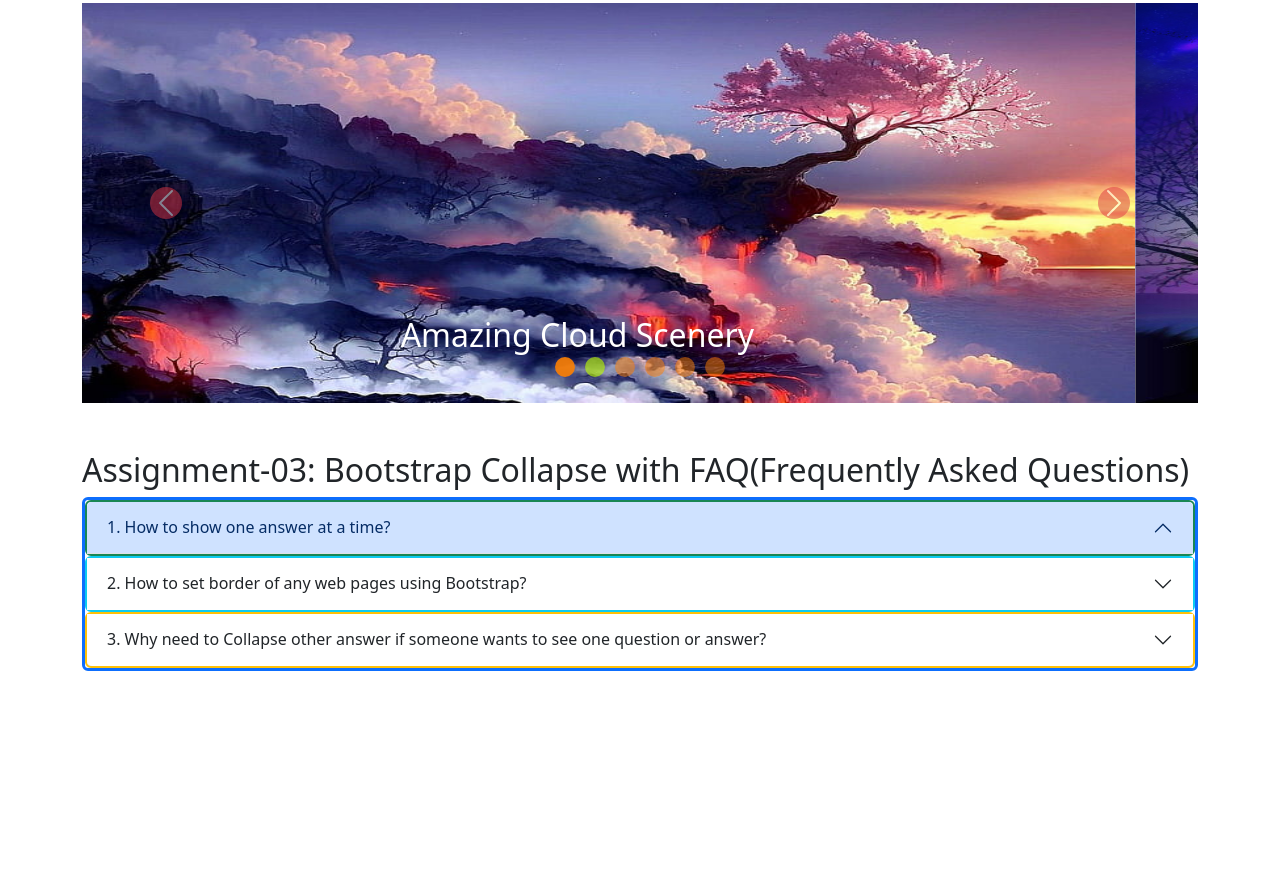
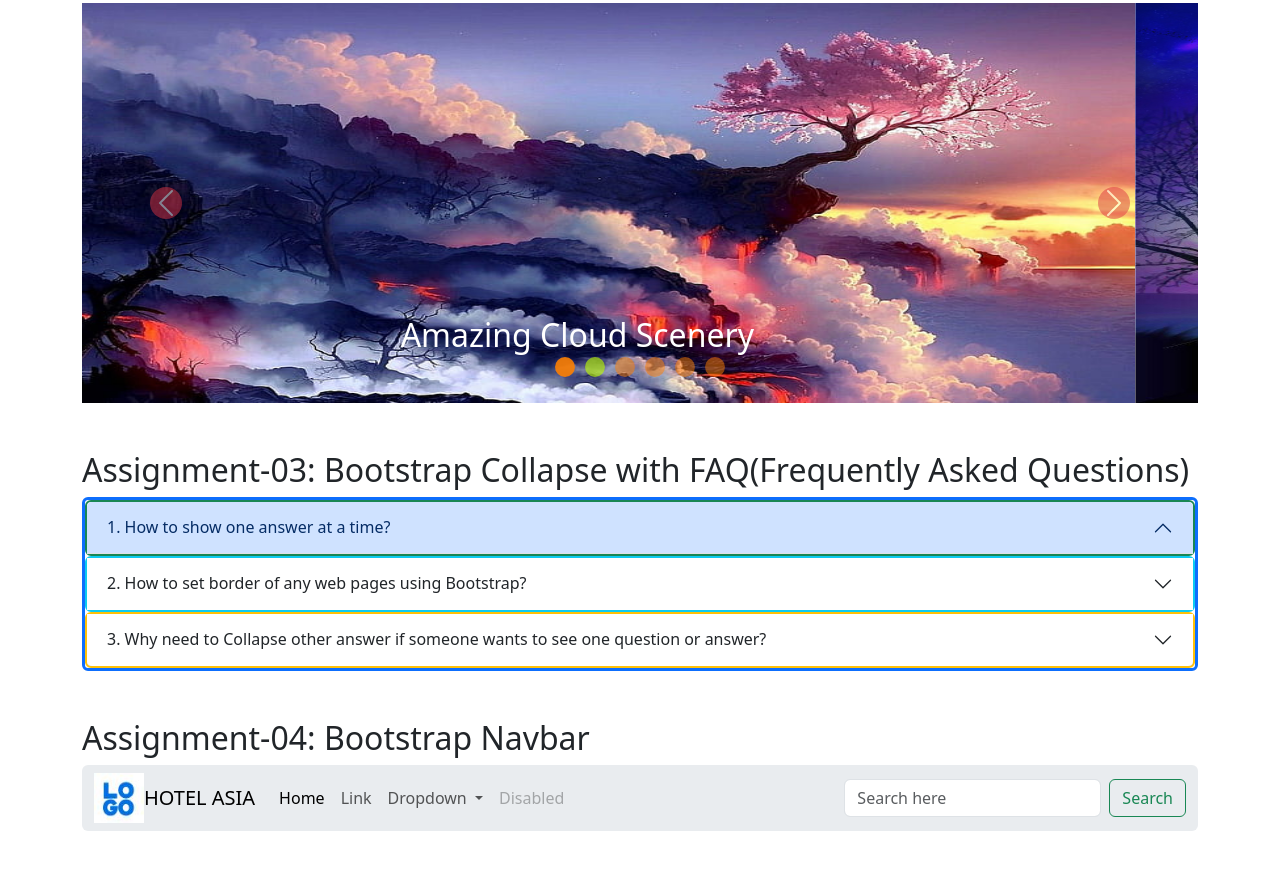
Before and after one commit to mgrabbani999/bootstrap-chapter-06-assignment, a plain HTML site: page index.html in a window 1280 px wide. Shown: the part 862-1731 px from the top of the page. Before the commit the page ends 1581 px from the top, so only its background shows below. Drawn offline with nearby package versions, Linux system fonts and the light colour scheme.

Commit message:
Bootstrap Navbar Project Added

```diff
--- a/index.html
+++ b/index.html
@@ -197,7 +197,47 @@
       </div>
   </div>
 
-
+  <!-- Assignment-04: Bootstrap Navbar -->
+  <div class="container mt-5 mb-5">
+    <h2>Assignment-04: Bootstrap Navbar</h2>
+    <nav class="navbar navbar-expand-lg bg-body-secondary rounded">
+      <div class="container-fluid">
+        <a href="https://logo.com/" target="_blank"><img src="./Images/Logo.JPG" alt="" style="height: 50px;width: 50px;"></a>
+        <a class="navbar-brand" href="https://hotelasiasolo.co.id/" target="_blank">HOTEL ASIA</a>
+        <button class="navbar-toggler" type="button" data-bs-toggle="collapse" data-bs-target="#navbarSupportedContent" aria-controls="navbarSupportedContent" aria-expanded="false" aria-label="Toggle navigation">
+          <span class="navbar-toggler-icon"></span>
+        </button>
+        <div class="collapse navbar-collapse" id="navbarSupportedContent">
+          <ul class="navbar-nav me-auto mb-2 mb-lg-0">
+            <li class="nav-item">
+              <a class="nav-link active" aria-current="page" href="#">Home</a>
+            </li>
+            <li class="nav-item">
+              <a class="nav-link" href="#">Link</a>
+            </li>
+            <li class="nav-item dropdown">
+              <a class="nav-link dropdown-toggle" href="#" role="button" data-bs-toggle="dropdown" aria-expanded="false">
+                Dropdown
+              </a>
+              <ul class="dropdown-menu">
+                <li><a class="dropdown-item" href="#">Action</a></li>
+                <li><a class="dropdown-item" href="#">Another action</a></li>
+                <li><hr class="dropdown-divider"></li>
+                <li><a class="dropdown-item" href="#">Something else here</a></li>
+              </ul>
+            </li>
+            <li class="nav-item">
+              <a class="nav-link disabled" aria-disabled="true">Disabled</a>
+            </li>
+          </ul>
+          <form class="d-flex" role="search">
+            <input class="form-control me-2" type="search" placeholder="Search here" aria-label="Search">
+            <button class="btn btn-outline-success" type="submit">Search</button>
+          </form>
+        </div>
+      </div>
+    </nav>
+  </div>
 
 
     <script src="https://cdn.jsdelivr.net/npm/bootstrap@5.3.2/dist/js/bootstrap.bundle.min.js" integrity="sha384-C6RzsynM9kWDrMNeT87bh95OGNyZPhcTNXj1NW7RuBCsyN/o0jlpcV8Qyq46cDfL" crossorigin="anonymous"></script>
```
Also changed, not shown: Assignment-04-Bootstrap Navbar Screenshot.JPG (added), Images/Logo.JPG (added).
